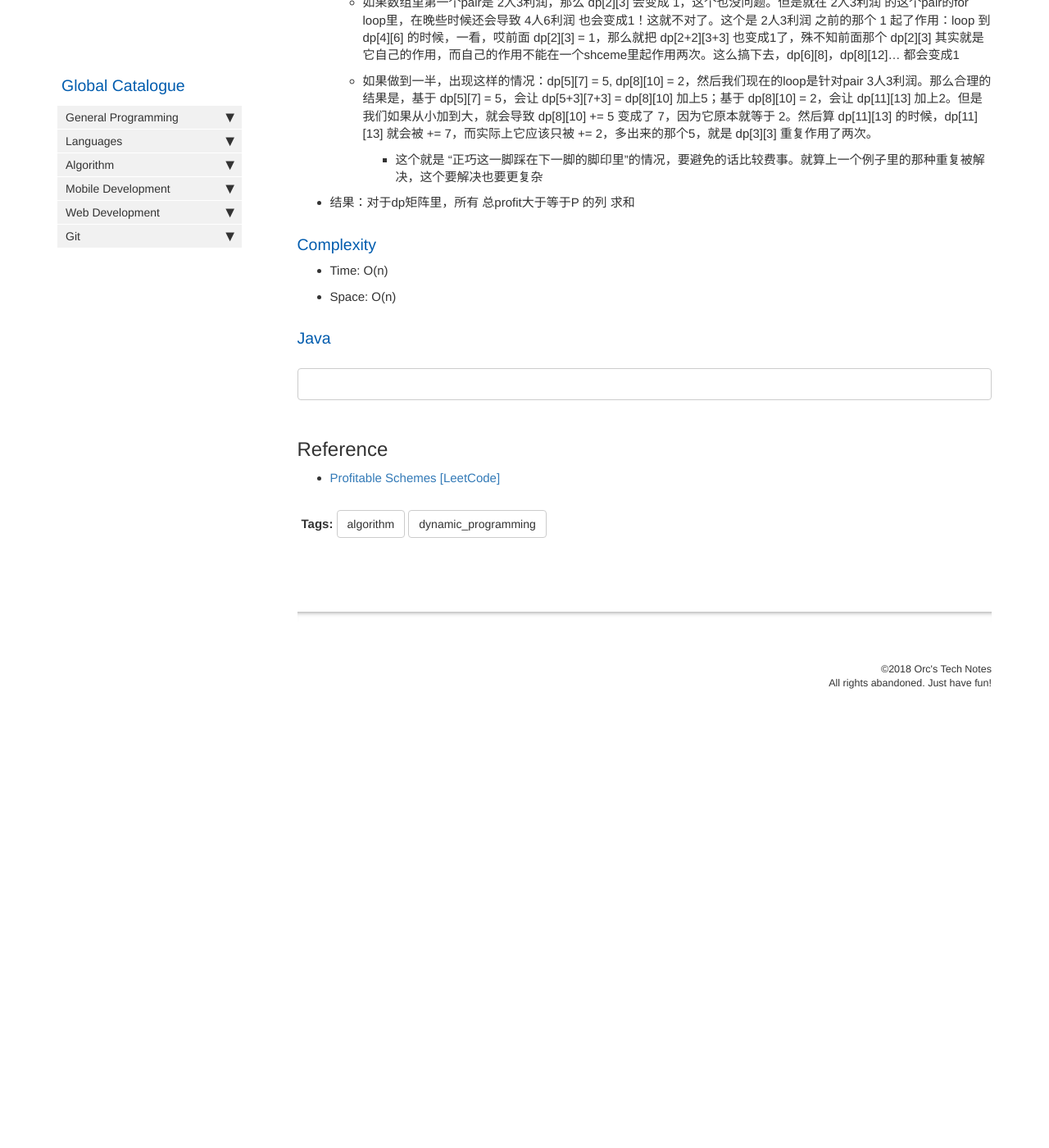
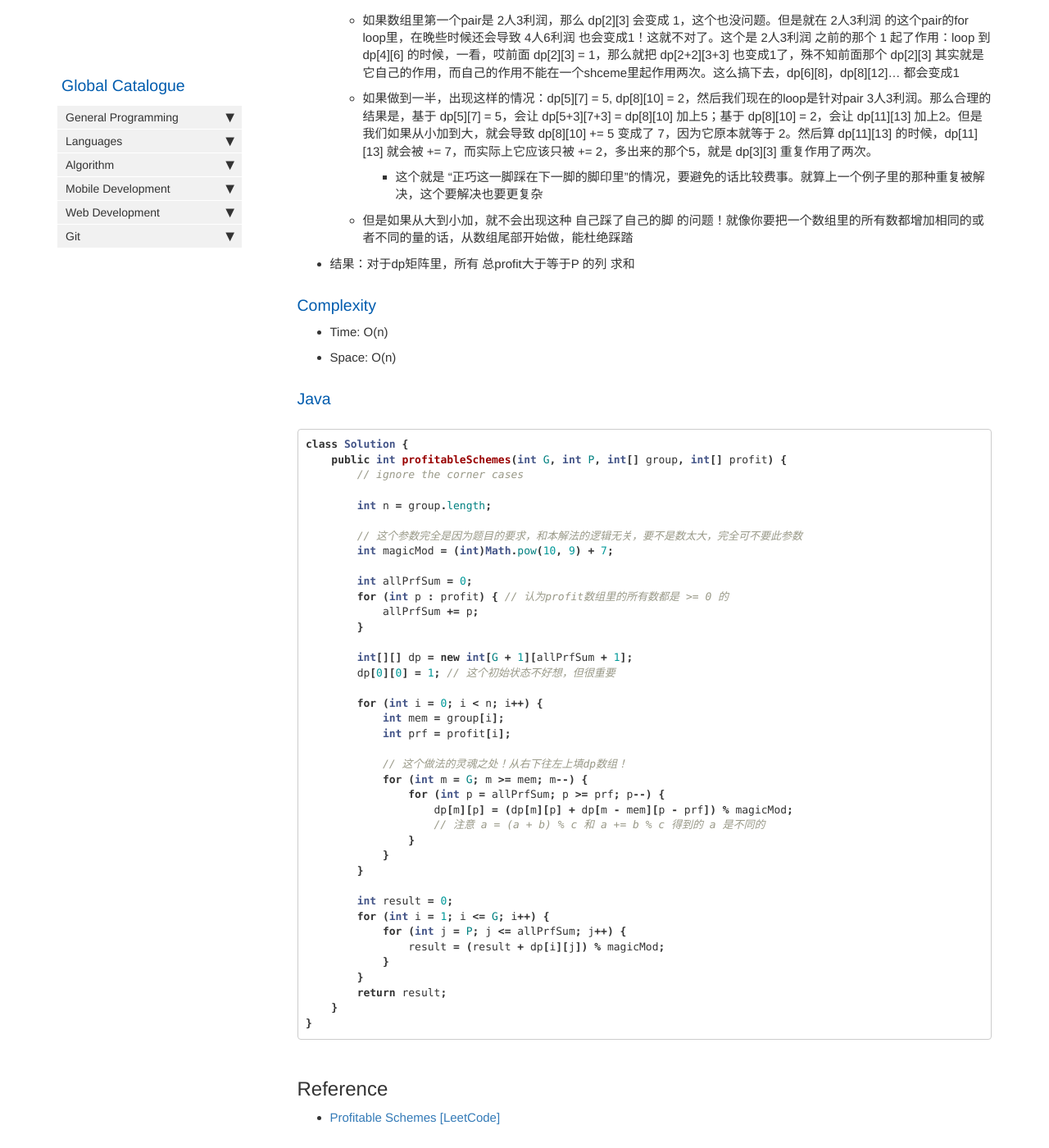
Before and after one commit to HungryOrc/hungryorc.github.io, a Jekyll site: the page built from pages/algorithm/algorithm_profitable_schemes.md, in a window 1280 px wide and 1400 px high, scrolled down 1563 px. Shown: the whole window at 82% size. Built offline with Jekyll 4.4.1, drawn with Linux system fonts in a browser that asks for light colours; nearby versions of some CDN libraries; comment, search, counter and statistics services are not loaded; before the commit the page ends 2456 px from its top, so only the background shows below that; some of the changed text lies outside the part shown.

Commit message:
Update algorithm_profitable_schemes.md

````diff
--- a/pages/algorithm/algorithm_profitable_schemes.md
+++ b/pages/algorithm/algorithm_profitable_schemes.md
@@ -43,8 +43,7 @@ How many schemes can be chosen?  Since the answer may be very large, return it m
   * **这其实是一种 “set of elements” 的思维**。我们把每个 group[i] & profit[i] 看成一个 pair，作为一个整体，一个element。那么我们最后的scheme，就是这些elements的组合。每个element可以被选用1次或0次。
   * 一开始矩阵里只有 0人0利润 是1，其他所有都是0. 这个没问题
   * 假设第一个pair是 4人2利润。那么 4人2利润 即 dp[4][2] 将变成1，它“继承”的是 dp[0][0] 的那个1。然后 dp[0][0]也还是1。其他所有dp cell都还是0。填矩阵到此为止，就表征了这种状况：第一个pair，要么选用，要么不选用
-  * 假设第二个pair是 3人5利润。那么 dp[3][5] 将变成1。然后 dp[7][7] 也将变成1。All other zeros stays to be zero。到此为止，就表征了这几种情况：什么都不做[0][0]=1，制作
-
+  * 假设第二个pair是 3人5利润。那么 dp[3][5] 将变成1。然后 dp[7][7] 也将变成1。All other zeros stays to be zero。到此为止，就表征了这几种情况：什么都不做:[0][0]=1，只做第一个pair:[4][2]=1，只做第二个pair:[3][5]=1，前两个pair都做:dp[7][7]=1。再往后加入第三个，第四个...pairs的做法同理
 * 特别注意，初始状态不要包括 `dp[每个groupMemberNumber][相应的每个profit] = 1`！
   * 这个也不好想，反直觉。习惯来说应该是初始把这一串都列上的。但按照我们的递推公式，就不能把数组 `group` 和 `profit` 里的一对一对的数列在初始条件里。如果那样做，上面的递推式子就会重复！
   * 比如 4人2利润 是一个任务，3人5利润 是另一个任务。那么 7人7利润 应该是有一种方法。但是如果把 4人2利润 和 3人5利润 都列在初始条件里都设为1（种方法），那么 7人7利润 最后就会被加成2种方法。但其实只有一种，即前面两个任务都做才能达成7,7
@@ -52,6 +51,7 @@ How many schemes can be chosen?  Since the answer may be very large, return it m
   * 如果数组里第一个pair是 2人3利润，那么 dp[2][3] 会变成 1，这个也没问题。但是就在 2人3利润 的这个pair的for loop里，在晚些时候还会导致 4人6利润 也会变成1！这就不对了。这个是 2人3利润 之前的那个 1 起了作用：loop 到 dp[4][6] 的时候，一看，哎前面 dp[2][3] = 1，那么就把 dp[2+2][3+3] 也变成1了，殊不知前面那个 dp[2][3] 其实就是它自己的作用，而自己的作用不能在一个shceme里起作用两次。这么搞下去，dp[6][8]，dp[8][12]... 都会变成1
   * 如果做到一半，出现这样的情况：dp[5][7] = 5, dp[8][10] = 2，然后我们现在的loop是针对pair 3人3利润。那么合理的结果是，基于 dp[5][7] = 5，会让 dp[5+3][7+3] = dp[8][10] 加上5；基于 dp[8][10] = 2，会让 dp[11][13] 加上2。但是我们如果从小加到大，就会导致 dp[8][10] += 5 变成了 7，因为它原本就等于 2。然后算 dp[11][13] 的时候，dp[11][13] 就会被 += 7，而实际上它应该只被 += 2，多出来的那个5，就是 dp[3][3] 重复作用了两次。
     * 这个就是 “正巧这一脚踩在下一脚的脚印里”的情况，要避免的话比较费事。就算上一个例子里的那种重复被解决，这个要解决也要更复杂
+  * 但是如果从大到小加，就不会出现这种 自己踩了自己的脚 的问题！就像你要把一个数组里的所有数都增加相同的或者不同的量的话，从数组尾部开始做，能杜绝踩踏
 * 结果：对于dp矩阵里，所有 总profit大于等于P 的列 求和
 
 ### Complexity
@@ -60,7 +60,45 @@ How many schemes can be chosen?  Since the answer may be very large, return it m
 
 ### Java
 ```java
+class Solution {
+    public int profitableSchemes(int G, int P, int[] group, int[] profit) {
+        // ignore the corner cases
 
+        int n = group.length;
+
+        // 这个参数完全是因为题目的要求，和本解法的逻辑无关，要不是数太大，完全可不要此参数
+        int magicMod = (int)Math.pow(10, 9) + 7;
+
+        int allPrfSum = 0;
+        for (int p : profit) { // 认为profit数组里的所有数都是 >= 0 的
+            allPrfSum += p;
+        }
+
+        int[][] dp = new int[G + 1][allPrfSum + 1];
+        dp[0][0] = 1; // 这个初始状态不好想，但很重要
+
+        for (int i = 0; i < n; i++) {
+            int mem = group[i];
+            int prf = profit[i];
+
+            // 这个做法的灵魂之处！从右下往左上填dp数组！
+            for (int m = G; m >= mem; m--) {
+                for (int p = allPrfSum; p >= prf; p--) {
+                    dp[m][p] = (dp[m][p] + dp[m - mem][p - prf]) % magicMod;
+                    // 注意 a = (a + b) % c 和 a += b % c 得到的 a 是不同的
+                }
+            }
+        }
+
+        int result = 0;
+        for (int i = 1; i <= G; i++) {
+            for (int j = P; j <= allPrfSum; j++) {
+                result = (result + dp[i][j]) % magicMod;
+            }
+        }
+        return result;
+    }
+}
 ```
 
 ## Reference
````
